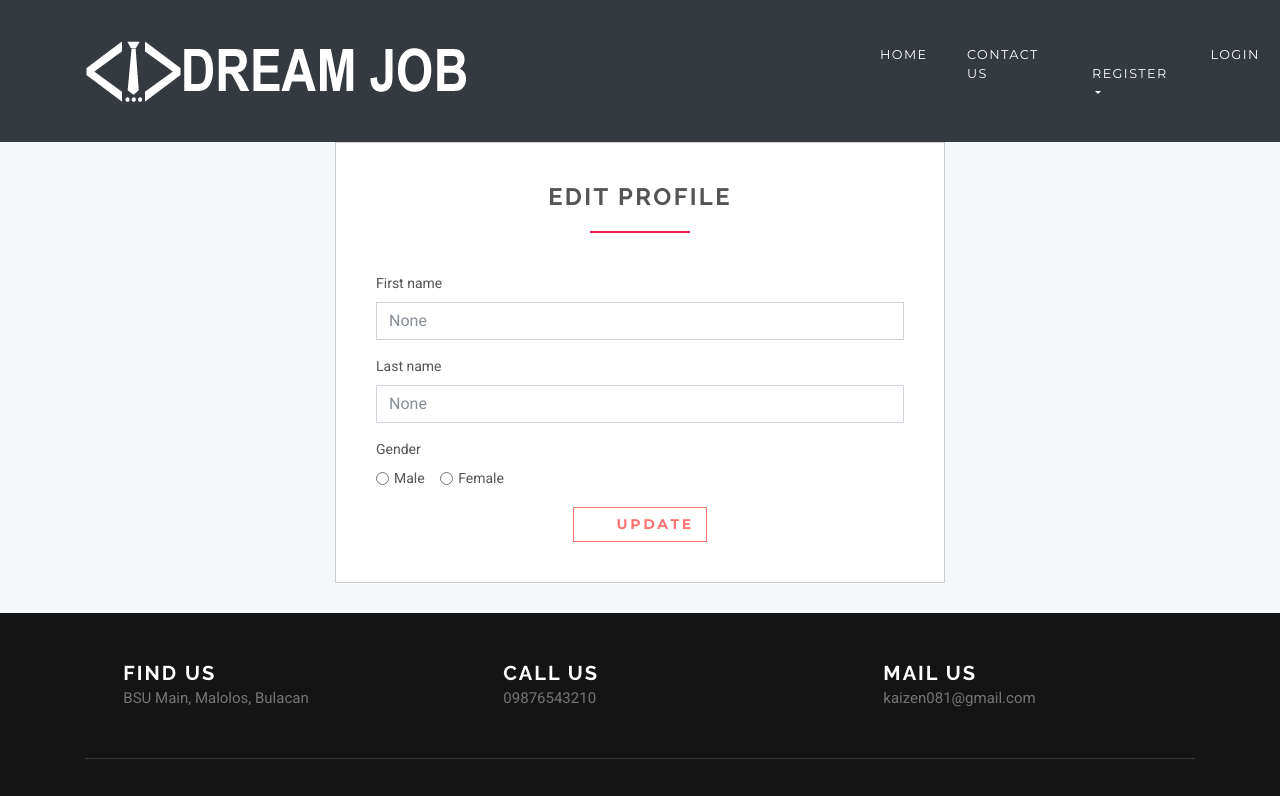
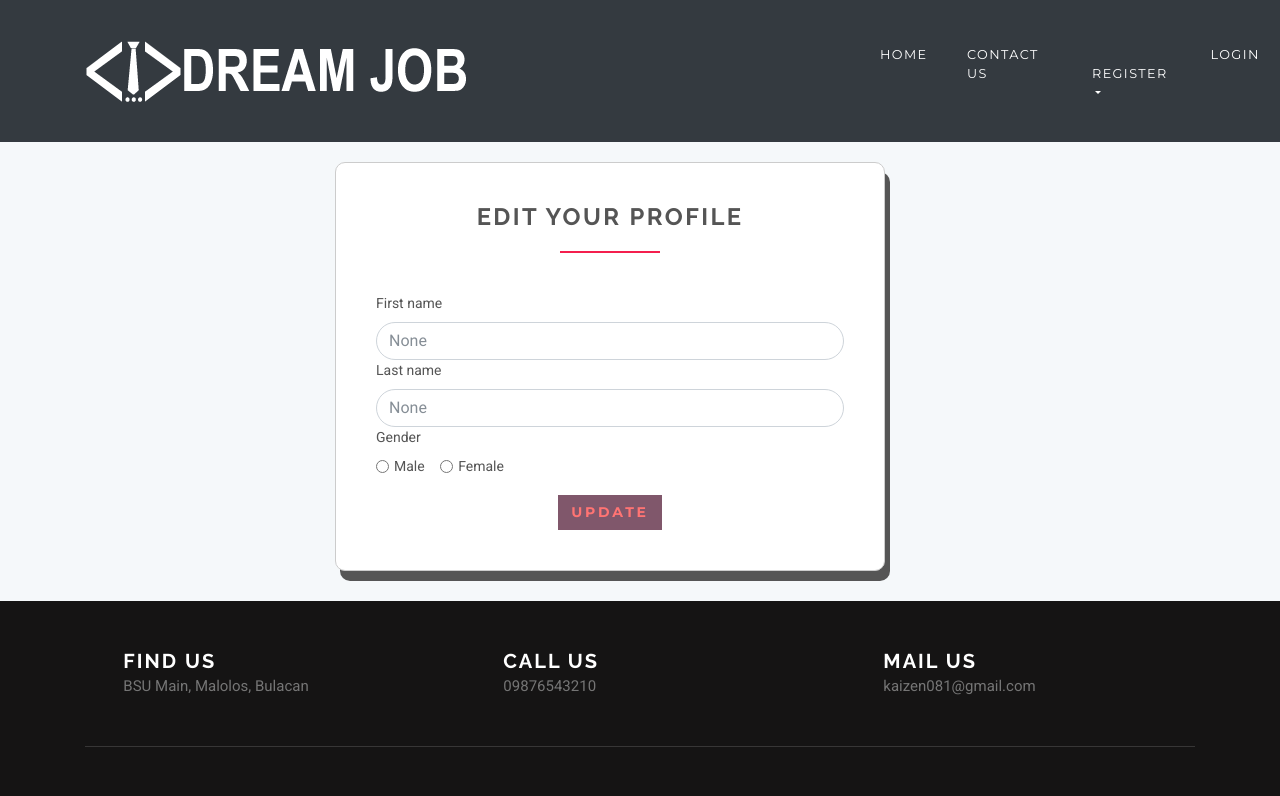
Before and after one commit to rsl081/job-portal-django-elective-5, a Django app: template templates/jobs/employee/edit-profile.html in a window 1280 px wide. Shown: the top 796 px of the page. Run offline with Django 3.2, Linux system fonts and the light colour scheme; the template is opened without the code that fills it: values that come from a table or form of the project are taken from there, others are empty; some libraries are stand-ins or nearby versions.

Commit message:
kurt-edit-profile
pinarehas ko lang kung ano design nung login

```diff
--- a/templates/jobs/employee/edit-profile.html
+++ b/templates/jobs/employee/edit-profile.html
@@ -6,8 +6,8 @@
 
 {% block content %}
     <div class="col-lg-6 offset-3">
-        <div class="box">
-            <h3 class="heading">Edit Profile</h3>
+        <div class="box" style="margin-top:20px; margin-right:20px; border-radius:10px; width:550px; box-shadow: 5px 10px;">
+            <h3 class="heading">Edit Your Profile</h3>
             {% if form.errors %}
                 {% for field in form %}
                     {% for error in field.errors %}
@@ -55,13 +55,14 @@
                                    name="{{ field.name }}"
                                    id="id_{{ field.name }}"
                                    value="{{ field.value }}"
-                                   placeholder="{{ field.field.widget.attrs.placeholder }}">
+                                   placeholder="{{ field.field.widget.attrs.placeholder }}"
+                                   style="border-radius:20px;>
                         </div>
 
                     {% endif %}
                 {% endfor %}
                 <div class="text-center">
-                    <button type="submit" class="btn btn-outline-white-primary">
+                    <button type="submit" class="btn btn-outline-white-primary" style="background-color:#80576B; border-color:#80576B;>
                         <i class="fa fa-signing"></i> Update
                     </button>
                 </div>
```
Also changed, not shown: db.sqlite3.
